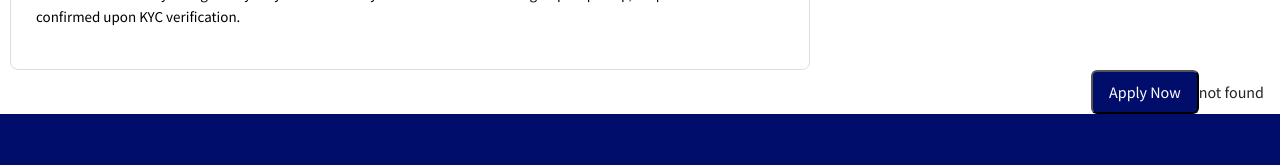
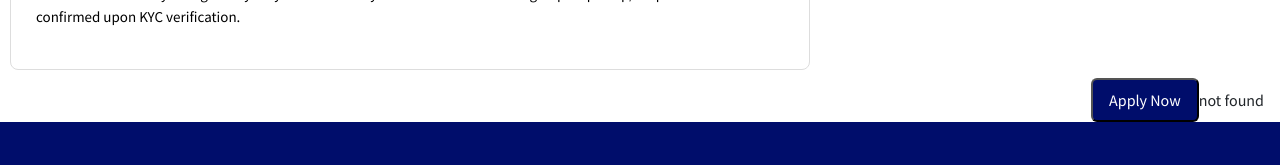
Before and after one commit to techdhasarthan/Rental_Car, a React (Create React App) app: page /full in a window 1280 px wide. Shown: the part 218-383 px from the top of the page. Built offline with nearby package versions, Linux system fonts and the light colour scheme; no server answers.

Commit message:
padding update

```diff
--- a/src/components/UI/Fulfillment.jsx
+++ b/src/components/UI/Fulfillment.jsx
@@ -230,7 +230,7 @@ const Fulfillment = () => {
           confirmed upon KYC verification.
         </p>
       </div>
-      <div className="text-end ps-5 me-3">
+      <div className="text-end ps-5 me-3 pt-2">
         <button
           onClick={toggleVisibilityAndSubmit}
           className="custom-blue-btn rounded px-3 py-2">
```
